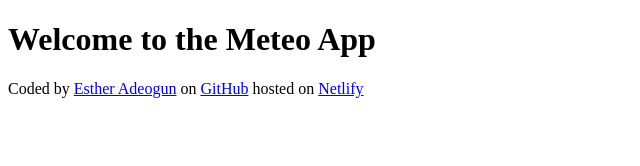
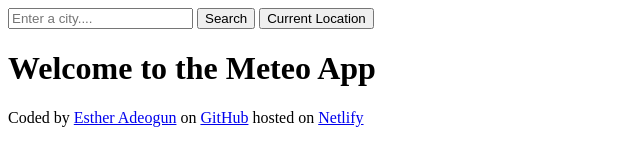
Before and after one commit to adeogunesther95-lab/vanilla-weather-week7, a plain HTML site: page index.html in a window 1280 px wide. Shown: the whole page, without its empty margins (0-640 px from the left). Drawn offline with Linux system fonts and the light colour scheme.

Commit message:
added form to header

```diff
--- a/index.html
+++ b/index.html
@@ -7,7 +7,22 @@
     <title>Meteo App</title>
   </head>
   <body>
+    <header>
+      <form action="">
+        <input
+          type="search"
+          id="city-input"
+          placeholder="Enter a city...."
+          required
+        />
+        <button type="submit" id="search-button">Search</button>
+        <button type="button" id="current-location-button">
+          Current Location
+        </button>
+      </form>
+    </header>
     <h1>Welcome to the Meteo App</h1>
+    <main></main>
     <footer>
       Coded by
       <a href="https://github.com/adeogunesther95-lab" target="_blank"
```
